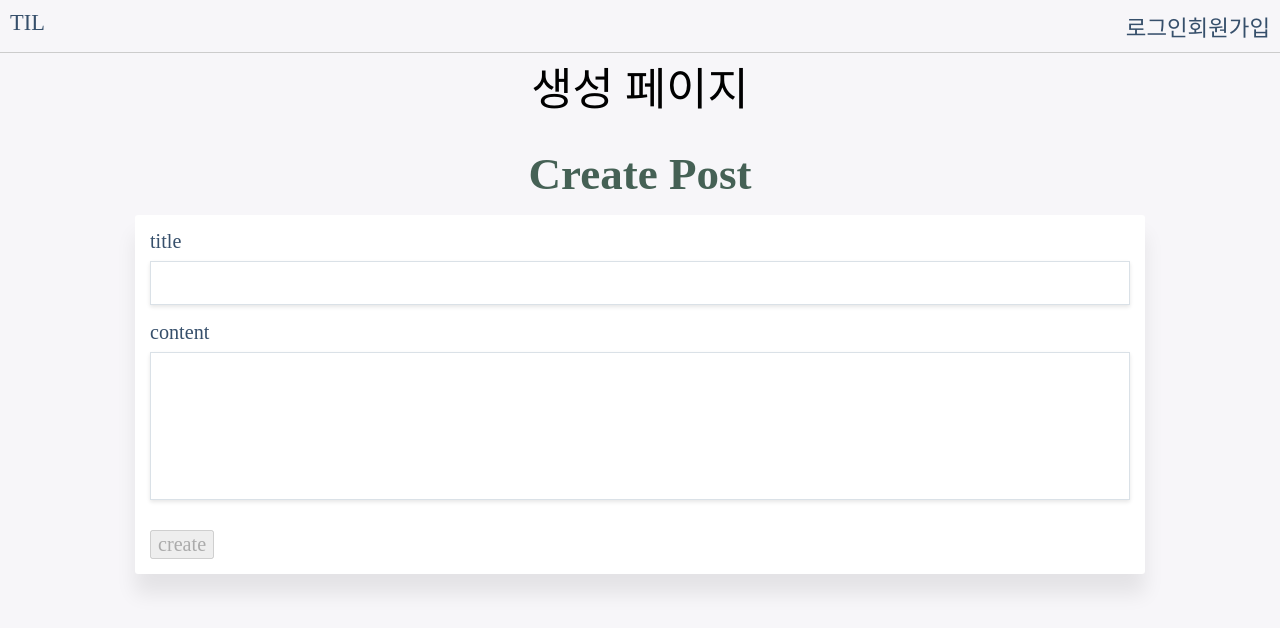
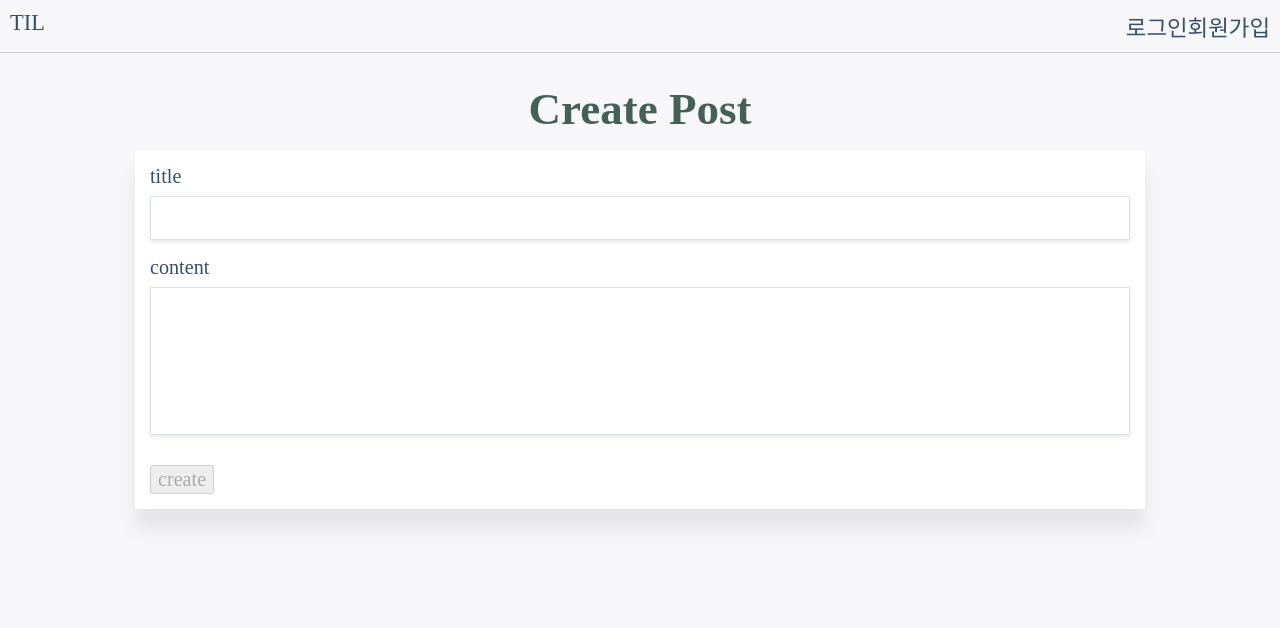
Before and after one commit to kimproweb101/vue-til-vite, a Vue app: page /add in a window 1280 px wide. Shown: the top 628 px of the page. Built offline with nearby package versions, Linux system fonts and the light colour scheme.

Commit message:
's11-note-complete'

```diff
--- a/src/views/PostAddPage.vue
+++ b/src/views/PostAddPage.vue
@@ -1,5 +1,4 @@
 <template>
-  <h1>생성 페이지</h1>
   <PostAddForm></PostAddForm>
 </template>
 <script>
```
